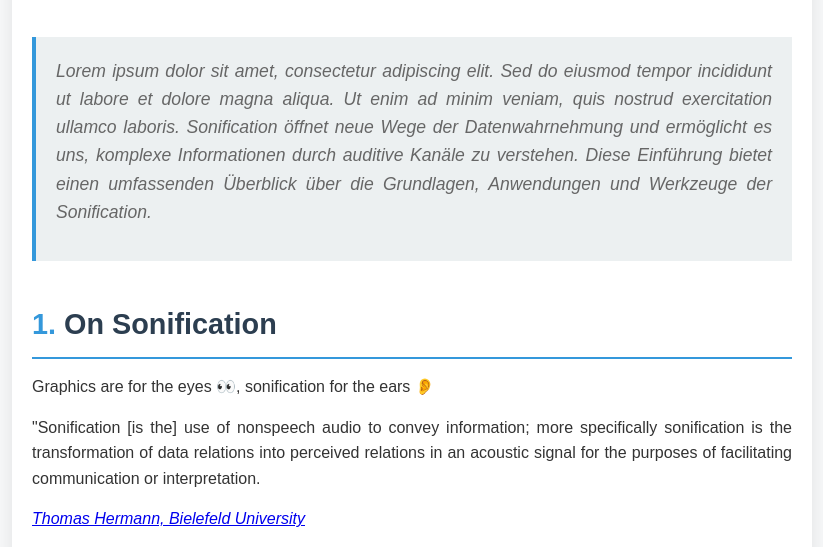
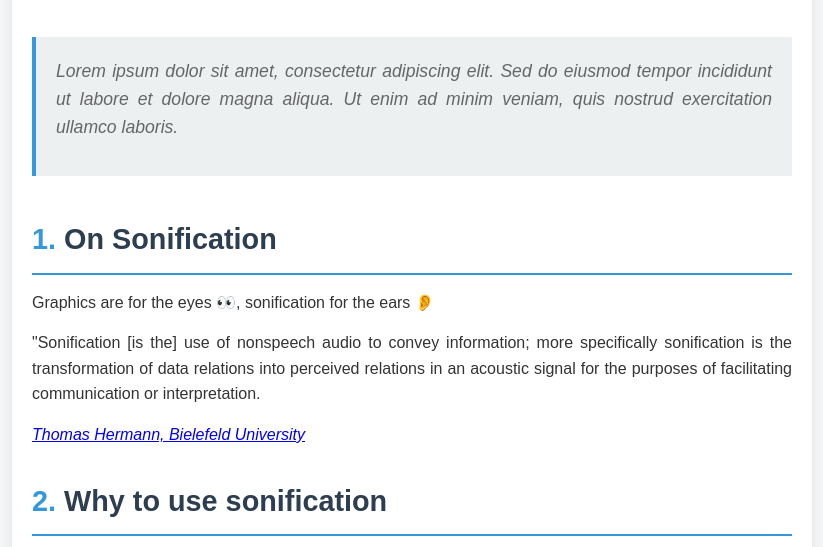
Before and after one commit to sonifriday/tipsheet, a plain HTML site: page index.html in a window 1280 px wide. Shown: the part 253-800 px from the top of the page, without its empty margins (228-1051 px from the left). Drawn offline with Linux system fonts and the light colour scheme.

Commit message:
definition

```diff
--- a/index.html
+++ b/index.html
@@ -106,7 +106,7 @@
         </header>
 
         <div class="intro">
-            <p>Lorem ipsum dolor sit amet, consectetur adipiscing elit. Sed do eiusmod tempor incididunt ut labore et dolore magna aliqua. Ut enim ad minim veniam, quis nostrud exercitation ullamco laboris. Sonification öffnet neue Wege der Datenwahrnehmung und ermöglicht es uns, komplexe Informationen durch auditive Kanäle zu verstehen. Diese Einführung bietet einen umfassenden Überblick über die Grundlagen, Anwendungen und Werkzeuge der Sonification.</p>
+            <p>Lorem ipsum dolor sit amet, consectetur adipiscing elit. Sed do eiusmod tempor incididunt ut labore et dolore magna aliqua. Ut enim ad minim veniam, quis nostrud exercitation ullamco laboris.</p>
         </div>
 
         <div class="chapter">
```
